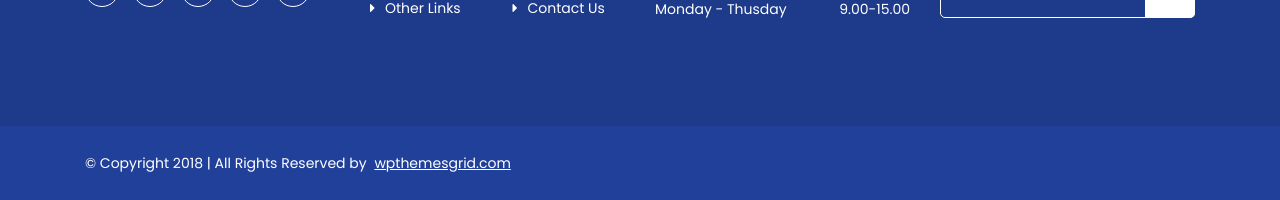
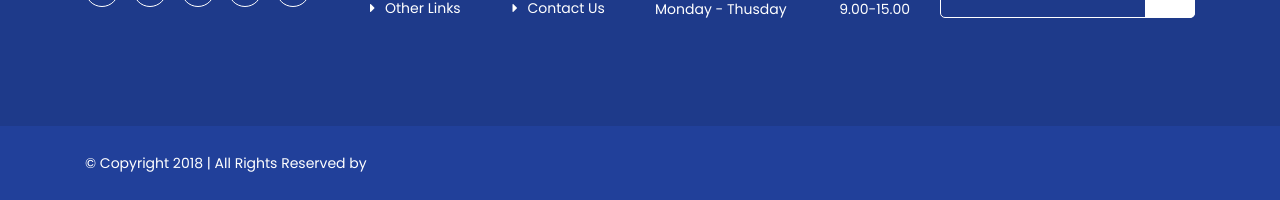
Before and after one commit to biositeph/biositemedicalinstruments, a plain HTML site: page products.html in a window 1280 px wide. Shown: the part 2085-2285 px from the top of the page. Drawn offline with nearby package versions, Linux system fonts and the light colour scheme; a script that the page names is missing; a web font is replaced by a local one.

Commit message:
Update products.html

```diff
--- a/products.html
+++ b/products.html
@@ -772,7 +772,7 @@
 					<div class="row">
 						<div class="col-lg-12 col-md-12 col-12">
 							<div class="copyright-content">
-								<p>© Copyright 2018  |  All Rights Reserved by <a href="https://www.wpthemesgrid.com" target="_blank">wpthemesgrid.com</a> </p>
+								<p>© Copyright 2018  |  All Rights Reserved by  </p>
 							</div>
 						</div>
 					</div>
```
